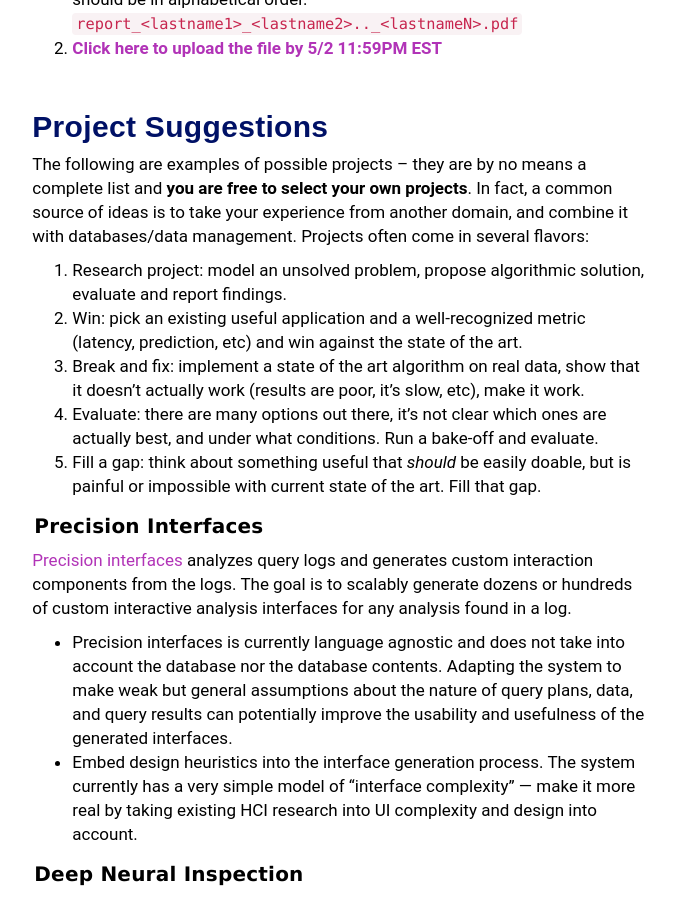
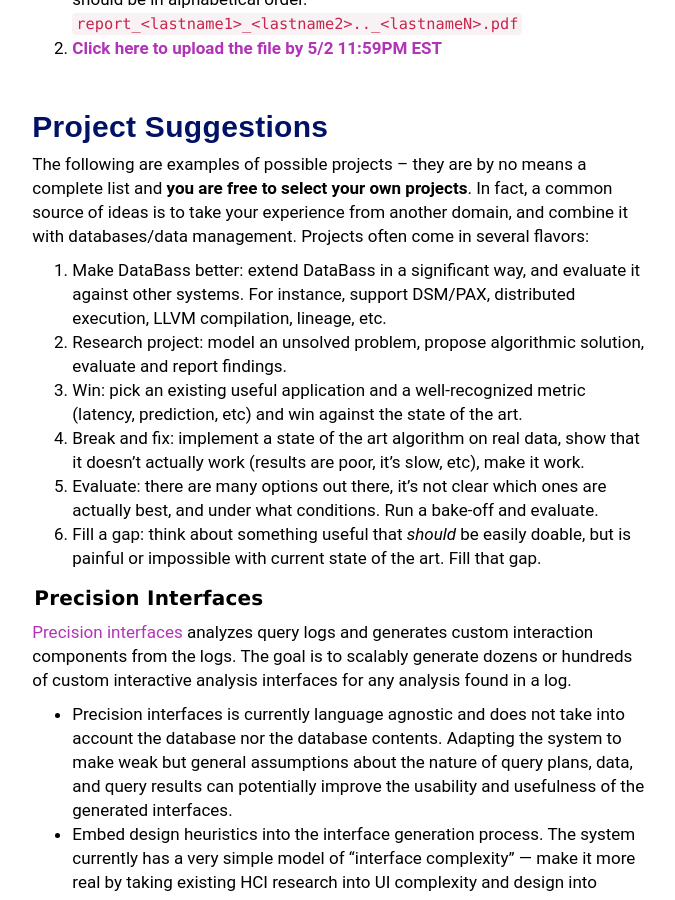
Before and after one commit to wzao1515/w6113.github.io, a Jekyll site: the page built from projects.md, in a window 1280 px wide and 900 px high, scrolled down 2143 px. Shown: the whole window, without its empty margins (292-967 px from the left). Built offline with Jekyll 4.4.1, drawn with Linux system fonts in a browser that asks for light colours.

Commit message:
updated website

```diff
--- a/projects.md
+++ b/projects.md
@@ -106,6 +106,7 @@ Because this report is the primary deliverable upon which you will be graded, **
 
 The following are examples of possible projects -- they are by no means a complete list and **you are free to select your own projects**.  In fact, a common source of ideas is to take your experience from another domain, and combine it with databases/data management.  Projects often come in several flavors:
 
+0. Make DataBass better: extend DataBass in a significant way, and evaluate it against other systems.  For instance, support DSM/PAX, distributed execution, LLVM compilation, lineage, etc.
 1. Research project: model an unsolved problem, propose algorithmic solution, evaluate and report findings.
 2. Win: pick an existing useful application and a well-recognized metric (latency, prediction, etc) and win against the state of the art.
 3. Break and fix: implement a state of the art algorithm on real data, show that it doesn't actually work (results are poor, it's slow, etc), make it work.
```
